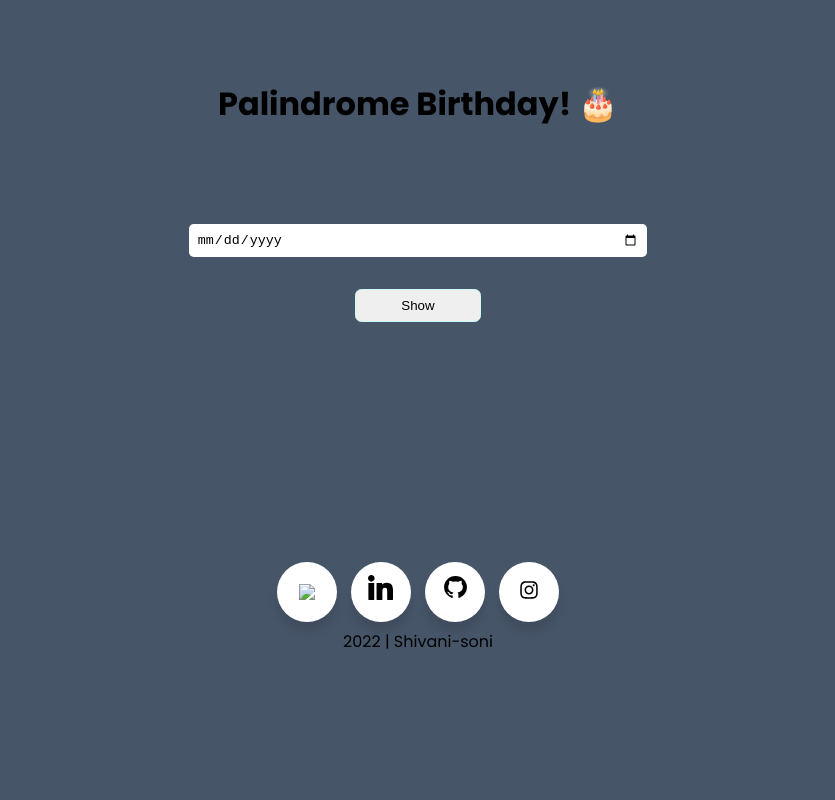
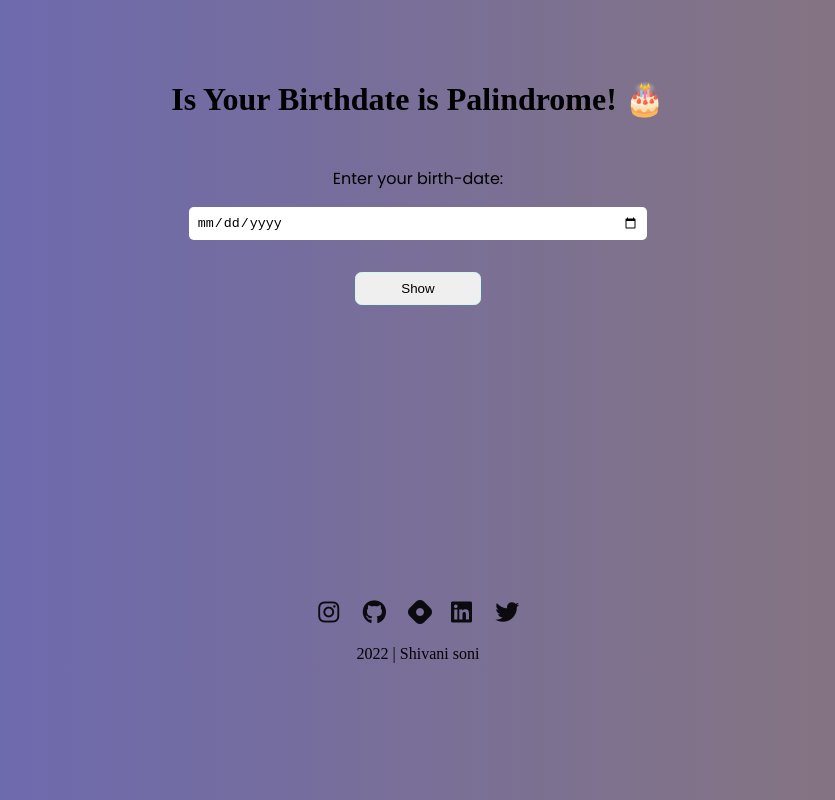
Before and after one commit to shivaniss24/Mark-13-palindrome-birthday, a plain HTML site: page index.html in a window 1280 px wide. Shown: the whole page, without its empty margins (222-1057 px from the left). Drawn offline with Linux system fonts and the light colour scheme.

Commit message:
update css

```diff
--- a/index.html
+++ b/index.html
@@ -6,73 +6,39 @@
     <meta name="viewport" content="width=device-width, initial-scale=1.0">
     <title>Palindrome Birthday</title>
     <link href="styles.css" rel="stylesheet">
+    <link rel="stylesheet" href="https://cdnjs.cloudflare.com/ajax/libs/font-awesome/6.2.0/css/all.min.css"
+    integrity="sha512-xh6O/CkQoPOWDdYTDqeRdPCVd1SpvCA9XXcUnZS2FmJNp1coAFzvtCN9BmamE+4aHK8yyUHUSCcJHgXloTyT2A=="
+    crossorigin="anonymous" referrerpolicy="no-referrer" />
+
 </head>
 <body>
 
-    <h1>Palindrome Birthday! 🎂</h1>
+    <h1>Is Your Birthdate is Palindrome! 🎂</h1>
     <div id="container">
+        <label>Enter your birth-date:</label><br>
     <input type="date" id="birthday-input">
     <br>
 
     <button id="show-btn">Show</button>
     <p id="result"></p>
 </div>
+<!-- footer -->
 <footer>
+    <section class="footer">
+        <div class="social">
+            <a href="https://www.instagram.com/shivanisonii__/"><i class="fab fa-instagram"></i></a>
+            <a href="https://github.com/shivaniss24"><i class="fab fa-github"></i></a>
+            <a href="https://hashnode.com/@Shivanisoni24"><i class="fab fa-hashnode"></i>
+                <a href="https://www.linkedin.com/in/shivani-soni-93720b150/"><i class="fab fa-linkedin"></i></a>
+                <a href="https://twitter.com/Shivanisoni24"><i class="fab fa-twitter"></i></a>
+        </div>
+        <div class="copyright">2022 | Shivani soni</div>
+    </section>
 
 
-
-<div class="wrapper">
-
-    <!-- 1st child -->
-    <div class="button">
-        <div class="icon">
-            <a href="https://shivani-soni-neog-portfolio.netlify.app/" target="_blank">
-                <i class="fas fa-user"></i>
-                <img src="images/portfolio.svg" width="30px"/>
-        </div>
-        <span>Portfolio</span>
-            </a>
-    </div>
-
-    <!-- 2st child -->
-    <div class="button">
-        <div class="icon">
-            <a href="https://www.linkedin.com/in/shivani-soni-93720b150/" target="_blank">
-            <i class="fab fa-linkedin-in"></i>
-            <img src="images/linkedin.svg" width="25px"/>
-        </div>
-        <span>LinkedIn</span>
-            </a>
-    </div>
-
-    <!-- 3nd child -->
-    <div class="button">
-        <div class="icon">
-            <a href="https://github.com/shivaniss24/mark-11-birthday-lucky" target="_blank">
-            <i class="fab fa-github"></i>
-            <img src="images/github.svg" width="25px"/>
-        </div>
-        <span>Github</span>
-            </a>
-    </div>
-
-     <!--4th child -->
-    <div class="button">
-        <div class="icon">
-            <a href="https://www.instagram.com/shivanisonii__/" target="_blank">
-            <i class="fab fa-instagram"></i>
-            <img src="images/instagram.svg" width="20px"/>
-        </div>
-        <span>Instagram</span>
-            </a>
-    </div>
+</footer>
 
 
-</div>
-
-
-<div class="copyright">2022 | Shivani-soni</div>
-</footer>
 
 
 
--- a/styles.css
+++ b/styles.css
@@ -2,22 +2,31 @@
 
  :root
 {
-  font-family: 'Poppins', sans-serif;
+  --font-one: 'Poppins', sans-serif;
   --primary-color:#475569;
   --secondary-color:#ccfbf1;
 }
 
 body
 {
-   background-color: var(--primary-color);
+
+   /* background-color: rgb(130, 130, 179); */
+   background-image: linear-gradient(to right,rgb(103, 103, 185)
+   ,rgb(139, 119, 119));
 }
+label{
+    margin: auto;
+    font-family:var(--font-one) ;
+    margin-top: 4rem;
 
+}
 #container
 {
  width:50%;
  margin: auto;
  margin-top: 3rem;
  text-align: center;
+
 }
 h1{
     margin: auto;
@@ -28,7 +37,7 @@ h1{
 #birthday-input
 {
     margin: auto;
-    margin-top: 3rem;
+    margin-top: 1rem;
     width: 70%;
     padding: 0.5rem;
     border: 1px soliid var(--secondary-color);
@@ -36,7 +45,8 @@ h1{
 }
 button:hover
 {
-    background-color: var(--secondary-color);
+    background-color: black;
+    color: white;
 }
 #show-btn
 {
@@ -56,165 +66,34 @@ button:hover
 }
 
 
-.footer-list
+.footer
 {
-
-    display: block;
+  margin-top: 15rem;
+  justify-content: center;
+}
+.copyright
+{
     text-align: center;
-    margin: auto;
+    font-family: var(--font-two);
 }
-li{
-
-    display: inline;
+.footer .social
+{
+    text-align: center;
+    padding-bottom: 10px;
 }
-button
-{
-    cursor: pointer;
+.footer .social a{
+    font-size: 24px;
+    color: inherit;
+    margin-bottom: 0.5rem;
+    width: 40px;
+    height: 40px;
+    line-height: 38px;
+    display: inline-block;
+    border-radius: 50%;
+    margin: 0.8px;
+    opacity: 0.90;
 }
-.source{
-    text-align: center;
-    margin-top: 7rem;
-    margin-bottom: 2rem;
+.footer .social a:hover{
+    background-color: white;
+    border: 1px solid black;
 }
-
-.source .button {
-    display: inline-block;
-    height: 50px;
-    width: 50px;
-    margin: 0 5px;
-    overflow: hidden;
-    background: #fff;
-    border-radius: 25px;
-    cursor: pointer;
-    box-shadow: 0px 10px 10px black;
-    transition: all 0.3s ease-out;
-}
-
-.source .button span {
-    font-size: 20px;
-    font-weight: bold;
-    line-height: 50px;
-    transition: all 0.3s ease-out;
-}
-
-.source .button:hover {
-    height: 105px;
-    width: 170px;
-    border-radius: 15px;
-    color: var(--primary-color);
-}
-
-.source .button:hover .icon {
-    background: var(--primary-color);
-    color:var(--secondary-color);
-}
-
-.source .button i{
-    line-height: 3rem;
-}
-footer{
-    margin-top: 12rem;
-box-sizing: border-box;
-display: grid;
-height: 100%;
-width: 100%;
-place-items: center;
-font-family: var(--font-four);
-}
-.wrapper .button {
-    display: inline-block;
-    height: 60px;
-    width: 60px;
-    margin: 0 5px;
-    overflow: hidden;
-    background: #fff;
-    border-radius: 50px;
-    cursor: pointer;
-    box-shadow: 0px 10px 10px rgba(0, 0, 0, 0.1);
-    transition: all 0.3s ease-out;
-}
-
-.wrapper .button:hover {
-    width: 200px;
-}
-
-.wrapper .button .icon {
-    display: inline-block;
-    height: 60px;
-    width: 60px;
-    text-align: center;
-    border-radius: 50px;
-    box-sizing: border-box;
-    line-height: 60px;
-    transition: all 0.3s ease-out;
-}
-
-.hashnode{
-    margin-top: 0.9rem;
-}
-
-.wrapper .button:nth-child(1):hover .icon {
-    background: var(--primary-color);
-}
-
-.wrapper .button:nth-child(2):hover .icon {
-    background: var(--primary-color);
-}
-
-.wrapper .button:nth-child(3):hover .icon {
-    background: #211F1F;
-}
-
-.wrapper .button:nth-child(4):hover .icon {
-    background:var(--primary-color);
-}
-
-.wrapper .button:nth-child(5):hover .icon {
-    background:var(--primary-color);
-    color:var(--secondary-color);
-}
-
-.wrapper .button:nth-child(6):hover .icon {
-    background:var(--primary-color);
-}
-
-.wrapper .button:nth-child(7):hover .icon {
-    background:var(--primary-color);
-}
-
-.wrapper .button:nth-child(8):hover .icon {
-    background: var(--primary-color);
-}
-
-.wrapper .button .icon i {
-    font-size: 25px;
-    line-height: 60px;
-    transition: all 0.3s ease-out;
-}
-
-.wrapper .button:hover .icon i {
-    color: #fff;
-}
-
-.wrapper .button span {
-    font-size: 20px;
-    font-weight: bold;
-    line-height: 50px;
-    transition: all 0.3s ease-out;
-}
-
-.wrapper .button:nth-child(1) span {
-    color: var(--primary-color);
-}
-
-.wrapper .button:nth-child(2) span {
-    color:var(--primary-color);
-}
-
-.wrapper .button:nth-child(3) span {
-    color:var(--primary-color);
-}
-
-.wrapper .button:nth-child(4) span {
-    color: var(--primary-color);
-}
```
